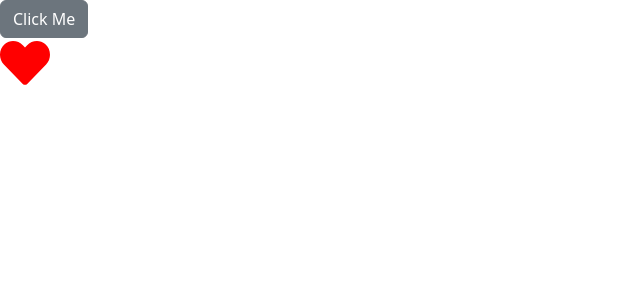
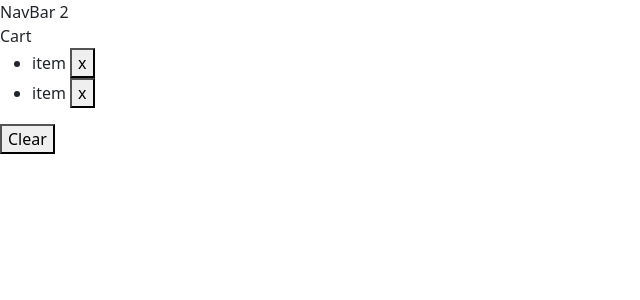
Before and after one commit to SiThuBo/react-app, a React (Vite) app: page / in a window 1280 px wide. Shown: the top 300 px of the page, without its empty margins (0-640 px from the left). Built offline with nearby package versions, Linux system fonts and the light colour scheme.

Commit message:
sync component

```diff
--- a/src/App.tsx
+++ b/src/App.tsx
@@ -1,20 +1,25 @@
 import { useState } from "react";
-import Alert from "./components/Alert";
-import Button from "./components/Button";
-import Like from "./components/Like";
+import Cart from "./components/Cart";
+import NavBar from "./components/NavBar";
 
 const App = () => {
-  const [alertVisible, setAlertVisibility] = useState(false);
+  const [items, setItems] = useState(["Product1", "Product2"]);
+  const handleClear = () => {
+    setItems([]);
+  };
+  const handleDelete = () => {
+    console.log("Delete current item");
+  };
   return (
     <>
-      {alertVisible && (
-        <Alert onClose={() => setAlertVisibility(false)}>My alert!</Alert>
-      )}
-      <Button color="secondary" onClick={() => setAlertVisibility(true)}>
-        Click Me
-      </Button>
-      <br />
-      <Like onClick={() => console.log("clicked")} />
+      <NavBar itemCount={items.length} />
+      <Cart
+        items={items}
+        onClear={handleClear}
+        onDelete={(itemFromCart) =>
+          setItems(items.filter((item) => item != itemFromCart))
+        }
+      />
     </>
   );
 };
--- /dev/null
+++ b/src/components/Cart.tsx
@@ -0,0 +1,21 @@
+interface Prods {
+  items: string[];
+  onClear: () => void;
+  onDelete: (item: string) => void;
+}
+
+const Cart = ({ items, onClear, onDelete }: Prods) => {
+  return (
+    <>
+      <div>Cart</div>
+      <ul>
+        {items.map((item) => (
+          <li key={item}>item <button onClick={() => onDelete(item)}>x</button></li>
+        ))}
+      </ul>
+      <button onClick={onClear}>Clear</button>
+    </>
+  );
+};
+
+export default Cart;
--- /dev/null
+++ b/src/components/NavBar.tsx
@@ -0,0 +1,11 @@
+interface Props {
+  itemCount: number
+}
+
+const NavBar = ( {itemCount}: Props ) => {
+  return (
+    <div>NavBar {itemCount}</div>
+  )
+}
+
+export default NavBar
```
